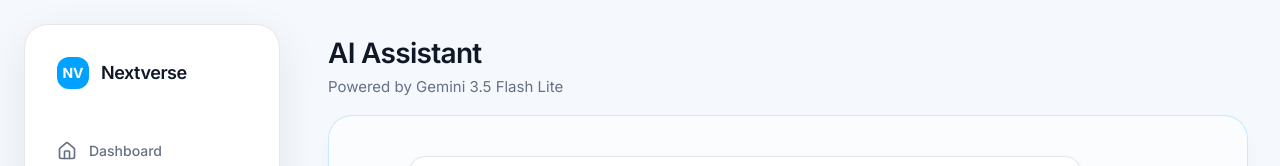
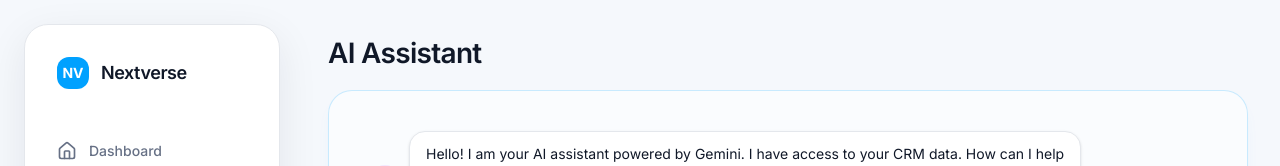
Before and after one commit to shreyash-desai/nextverse-outreach, a React (Vite) app: page /chatbot in a window 1280 px wide. Shown: the top 166 px of the page. Built offline with nearby package versions, Linux system fonts and the light colour scheme; no server answers; sample sign-in values are in the browser's storage.

Commit message:
fix: remove powered by label

```diff
--- a/src/pages/Chatbot.tsx
+++ b/src/pages/Chatbot.tsx
@@ -174,7 +174,6 @@ export function Chatbot() {
     <div className="h-[calc(100vh-80px)] md:h-[calc(100vh-40px)] flex flex-col pt-4 pb-20 md:pb-0">
       <div className="mb-4">
         <h1 className="text-[22px] md:text-[28px] font-semibold text-textPrimary tracking-tight">AI Assistant</h1>
-        <p className="text-textSecondary mt-0.5 text-[13px] md:text-[15px]">Powered by Gemini 3.5 Flash Lite</p>
       </div>
 
       <Card className="flex-1 flex flex-col overflow-hidden bg-surface/50 border border-primary/20 shadow-lg shadow-primary/5">
```
